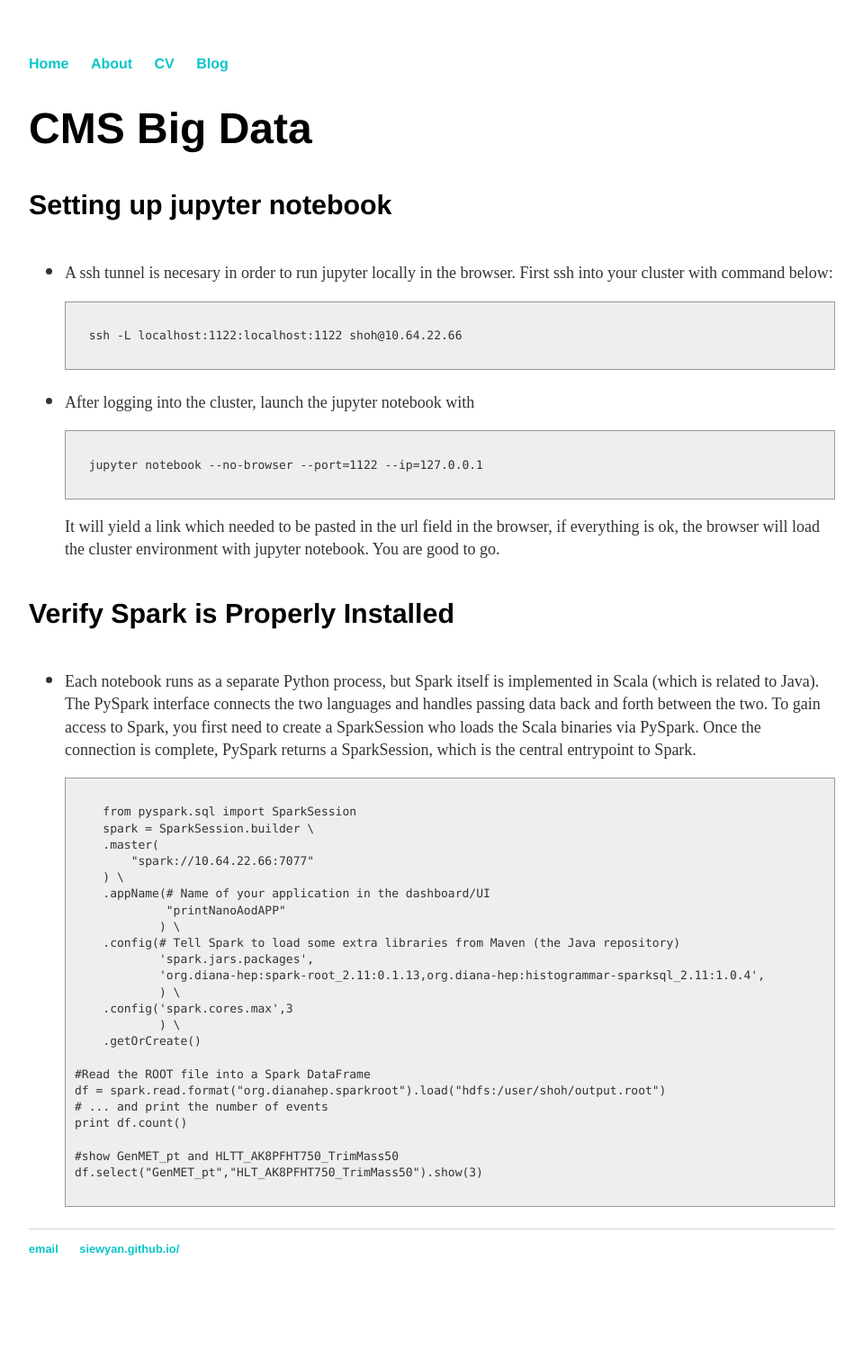
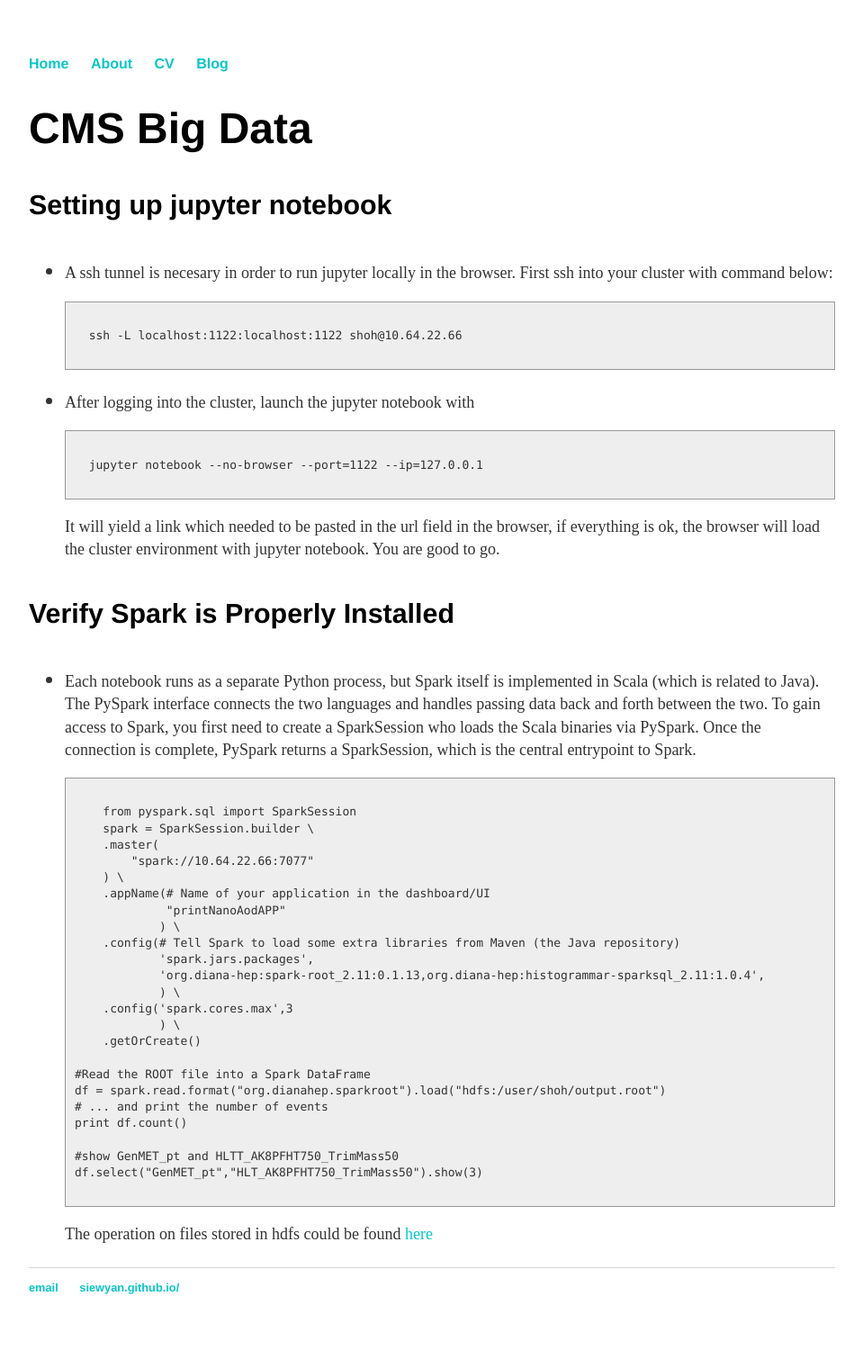
Before and after one commit to SiewYan/SiewYan.github.io, a Jekyll site: the page built from projects/CMSBigData.html, in a window 1280 px wide. Shown: the whole page at 90% size, without its empty margins (160-1119 px from the left). Built offline with Jekyll 4.4.1, drawn with Linux system fonts in a browser that asks for light colours; nearby versions of some CDN libraries; before the commit the page ends 1457 px from its top, so only the background shows below that.

Commit message:
Update CMSBigData.html

```diff
--- a/projects/CMSBigData.html
+++ b/projects/CMSBigData.html
@@ -23,6 +23,7 @@ title: CMS Big Data
     The PySpark interface connects the two languages and handles passing data back and forth between the two. To gain access to Spark,
     you first need to create a SparkSession who loads the Scala binaries via PySpark. Once the connection is complete,
     PySpark returns a SparkSession, which is the central entrypoint to Spark.</p>
+
     <pre><code>
     from pyspark.sql import SparkSession
     spark = SparkSession.builder \
@@ -48,4 +49,5 @@ print df.count()
 #show GenMET_pt and HLTT_AK8PFHT750_TrimMass50
 df.select("GenMET_pt","HLT_AK8PFHT750_TrimMass50").show(3)
     </code></pre>
+    <p>The operation on files stored in hdfs could be found <a href="https://indico.cern.ch/event/404527/contributions/968835/attachments/1123385/1603232/Introduction_to_HDFS.pdf" target="_blank">here</a></p>
 </ul>
```
